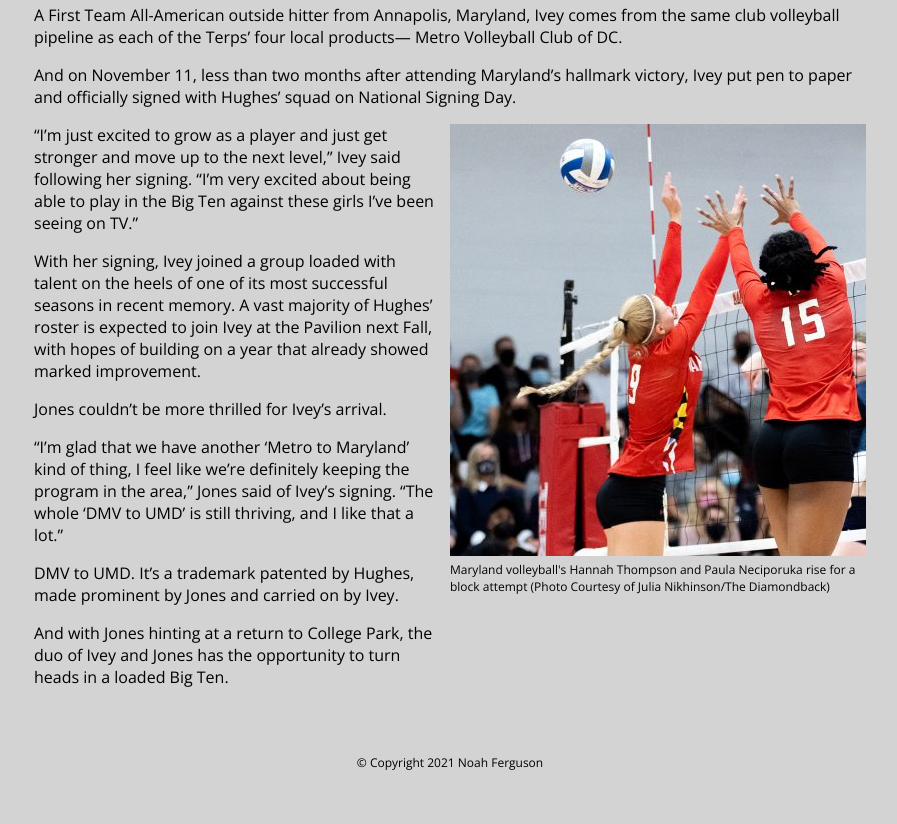
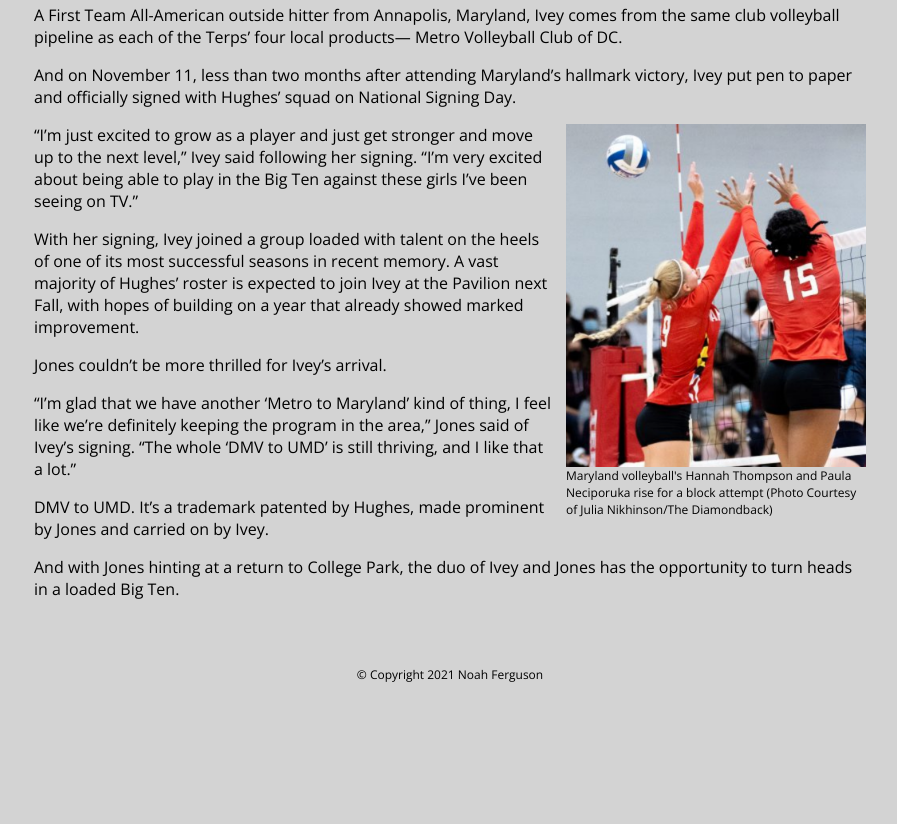
Before and after one commit to NoahLFerguson/final-project, a plain HTML site: page index.html in a window 1280 px wide. Shown: the part 2620-3444 px from the top of the page, without its empty margins (190-1087 px from the left). After the commit the page ends 3361 px from the top, so only its background shows below. Drawn offline with nearby package versions, Linux system fonts and the light colour scheme.

Commit message:
fixed thompson image

```diff
--- a/index.html
+++ b/index.html
@@ -12,10 +12,10 @@
   <div class="rainellecontainer">
   <img src="assets/images/rainelle.jpeg" alt="Rainelle Jones">
 </div>
-  <figcaption>Middle blocker Rainelle Jones celebrates with her team (Photo Courtesy of Joe Ryan/The Diamondback)</figcaption>
+  <figcaption id="firstcaption">Middle blocker Rainelle Jones celebrates with her team (Photo Courtesy of Joe Ryan/The Diamondback)</figcaption>
   <h1>The DMV area has become a volleyball hotbed, and Maryland volleyball knows it</h1>
   <h3>By Noah Ferguson</h3>
-  <body style="background-color:lightgrey;" >
+  <body id="bodycolor" >
     <p>There’s a certain exuberance inside Xfinity Pavilion when Rainelle Jones rises for a suffocating block attempt—  the middle blocker is often greeted with a cacophony of raucous applause as the ball craters back to the hardwood.</p>
 
     <p>Jones’ clinical blocking displays have become a staple over the course of her four seasons in College Park, as local fans have packed ‘The Pav’ for years to watch the Oxon Hill, Maryland native impose her will on the nation’s elite.</p>
@@ -53,8 +53,8 @@
     <p>A First Team All-American outside hitter from Annapolis, Maryland, Ivey comes from the same club volleyball pipeline as each of the Terps’ four local products— Metro Volleyball Club of DC.</p>
 
     <p>And on November 11, less than two months after attending Maryland’s hallmark victory, Ivey put pen to paper and officially signed with Hughes’ squad on National Signing Day.</p>
-      <div class="thompsoncontainer">
-    <img src="assets/images/thompson.jpeg" alt="Maryland Volleyball Rises for a Block">
+      <div id="thompsonpic">
+    <img src="assets/images/thompson.jpg" alt="Maryland Volleyball Rises for a Block" id="thompsonpic">
     <figcaption>Maryland volleyball's Hannah Thompson and Paula Neciporuka rise for a block attempt (Photo Courtesy of Julia Nikhinson/The Diamondback)</figcaption>
     </div>
     <p>“I’m just excited to grow as a player and just get stronger and move up to the next level,” Ivey said following her signing. “I’m very excited about being able to play in the Big Ten against these girls I’ve been seeing on TV.”</p>
@@ -68,7 +68,6 @@
     <p>DMV to UMD. It’s a trademark patented by Hughes, made prominent by Jones and carried on by Ivey.</p>
 
     <p>And with Jones hinting at a return to College Park, the duo of Ivey and Jones has the opportunity to turn heads in a loaded Big Ten.</p>
-  </p>
 <footer>&copy; Copyright 2021 Noah Ferguson</footer>
   </body>
 </html>
--- a/style.css
+++ b/style.css
@@ -4,16 +4,24 @@ margin-right: auto;
 width: 65%;
 font-family: 'Open Sans', sans-serif;
 }
+
+#bodycolor {
+  background-color: lightgrey;
+}
+
 h3{
 font-style: italic;
 }
+
 figcaption{
 font-size: 12px;
 }
+
 h1{
   font-family: 'Source Sans 3', sans-serif;
   font-size: 40px;
 }
+
 footer{
   font-family: 'Open Sans', sans-serif;
   font-size: 12px;
@@ -21,10 +29,12 @@ footer{
   padding-bottom: 50px;
   text-align: center;
 }
-.thompsoncontainer{
+
+#thompsonpic {
+  padding-left: 10px;
   float: right;
-  width: 50%;
-  height: 550px;
-  overflow: auto;
-  padding-left: 10px;
+  max-width: 300px;
+  height: 400px;
+  height: auto;
+  width: auto;
 }
```
Also changed, not shown: assets/images/thompson.jpg (added).
